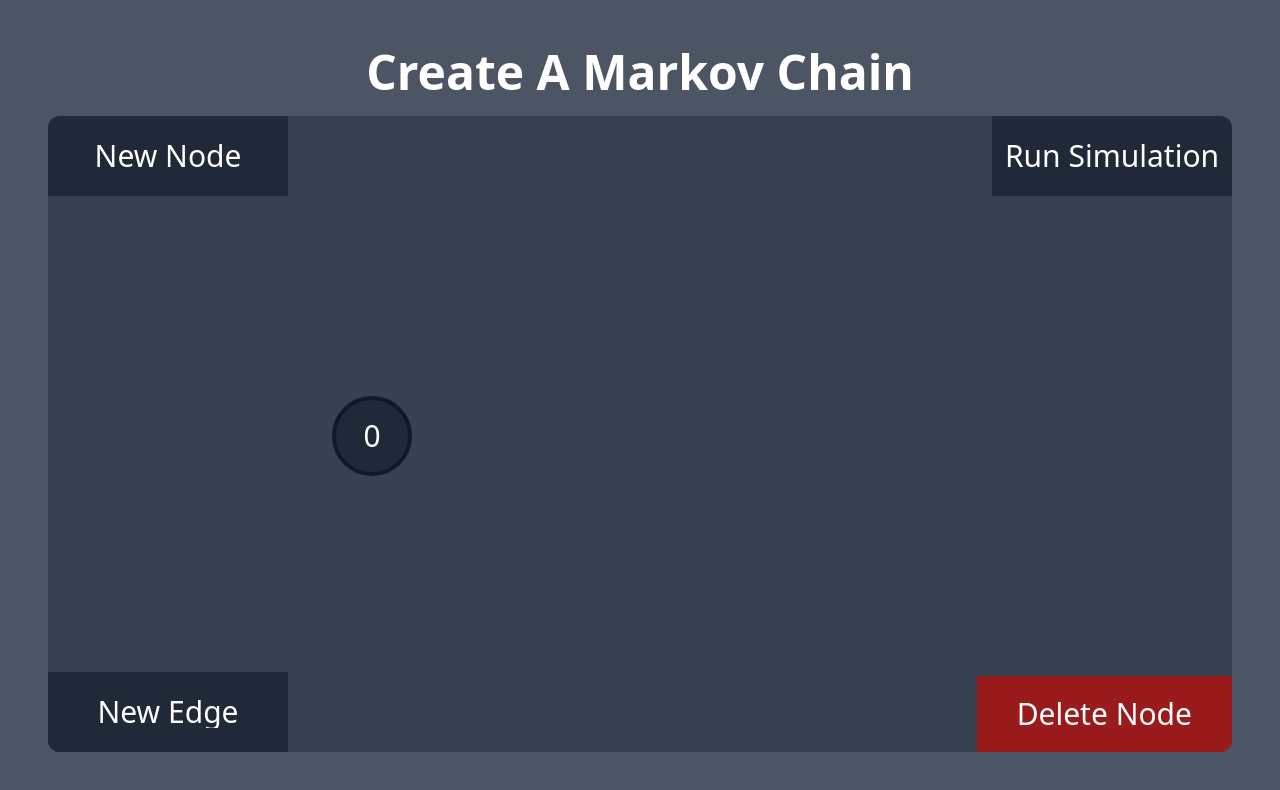
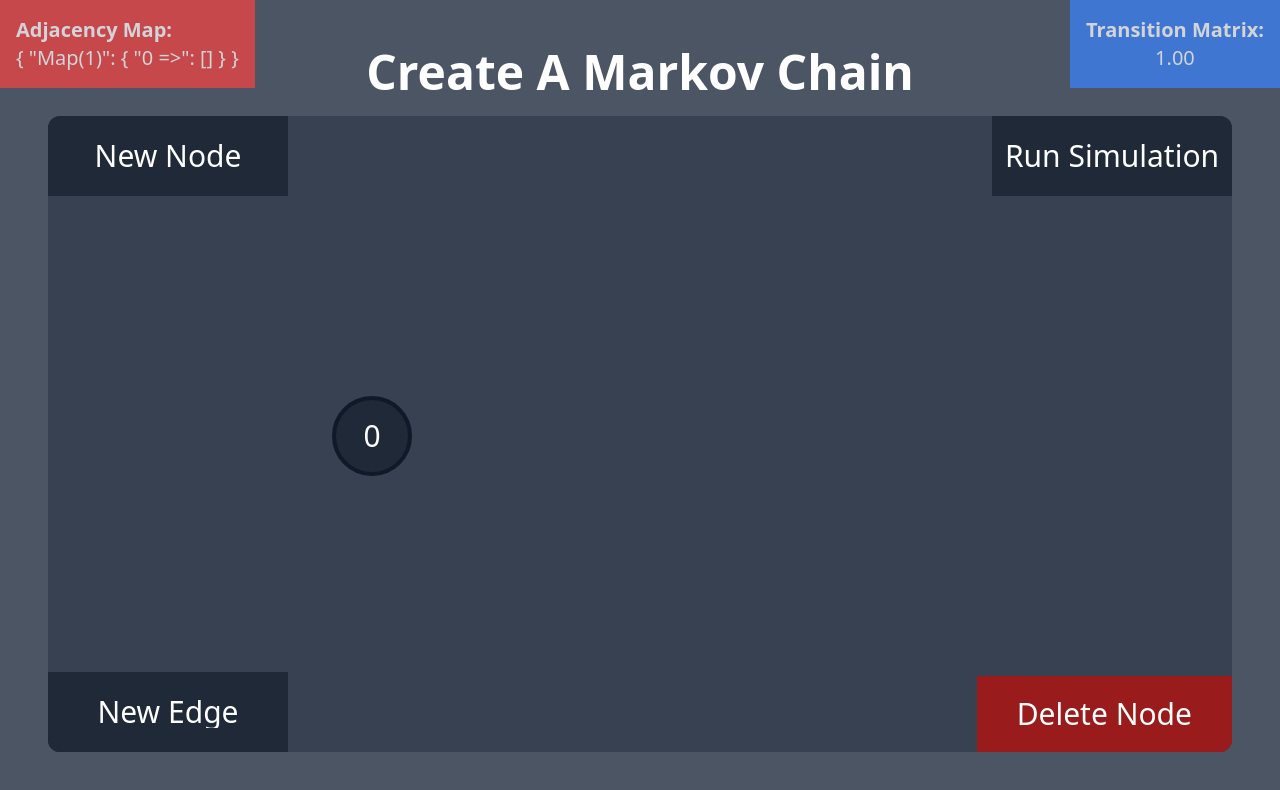
Before and after one commit to Yonava/markov-chains, a Vue app in the folder client/: page / in a window 1280 px wide. Both pictures are taken after a click on the button "New Node". Shown: the top 790 px of the page. Built offline with nearby package versions, Linux system fonts and the light colour scheme.

Commit message:
adjacency mapping and transition matric

```diff
--- a/client/src/views/HomeView.vue
+++ b/client/src/views/HomeView.vue
@@ -70,12 +70,42 @@
           <!-- add arrow indicating edge direction and label indicating weight -->
         </div>
       </div>
+
     </div>
+
+    <div class="absolute top-0 left-0 z-50 text-white text-xl bg-red-500 p-4 opacity-75">
+      <b>
+        Adjacency Map:
+      </b>
+      <br>
+      <div>
+        {{ adjacencyMap }}
+      </div>
+    </div>
+
+
+
+    <div
+      class="absolute top-0 right-0 text-white text-xl bg-blue-500 p-4 z-50 opacity-75"
+    >
+      <b>
+        Transition Matrix:
+      </b>
+      <div
+        v-for="row in transitionMatrix"
+        class="flex flex-row w-full justify-around gap-7"
+      >
+        <div v-for="cell in row">
+          {{ cell.toFixed(2)}}
+        </div>
+      </div>
+    </div>
+
   </div>
 </template>
 
 <script setup lang="ts">
-import { ref, type ComponentPublicInstance } from 'vue'
+import { ref, computed, type ComponentPublicInstance } from 'vue'
 import { useDraggable } from '@vueuse/core'
 
 type Node = {
@@ -103,7 +133,7 @@ const tEdgeInput = ref('')
 
 const addEdge = () => {
 
-  const [to, from] = tEdgeInput.value.split(' ').map((n) => parseInt(n))
+  const [from, to] = tEdgeInput.value.split(' ').map((n) => parseInt(n))
 
   const edge: Edge = {
     id: edges.value.length,
@@ -232,4 +262,23 @@ const checkDeleteNode = (event: any, node: Node) => {
     }, 2000)
   }
 }
+
+const adjacencyMap = computed(() => nodes.value.reduce((acc, curr) => acc.set(
+  curr.id,
+  edges.value
+    .filter((edge) => edge.from === curr.id)
+    .map((edge) => edge.to)
+), new Map() as Map<number, number[]>))
+
+const transitionMatrix = computed(() => Array.from(adjacencyMap.value).reduce((acc, [node, children]) => {
+  // replace uniform weight with adjustable weights
+  const uniformWeight = 1 / children.length
+  const noChildMap = (n: Node) => n.id === node ? 1 : 0
+  const childMap = (n: Node) => children.includes(n.id) ? uniformWeight : 0
+  const row = children.length === 0
+    ? nodes.value.map(noChildMap)
+    : nodes.value.map(childMap)
+  acc.push(row)
+  return acc
+}, [] as number[][]))
 </script>
```
